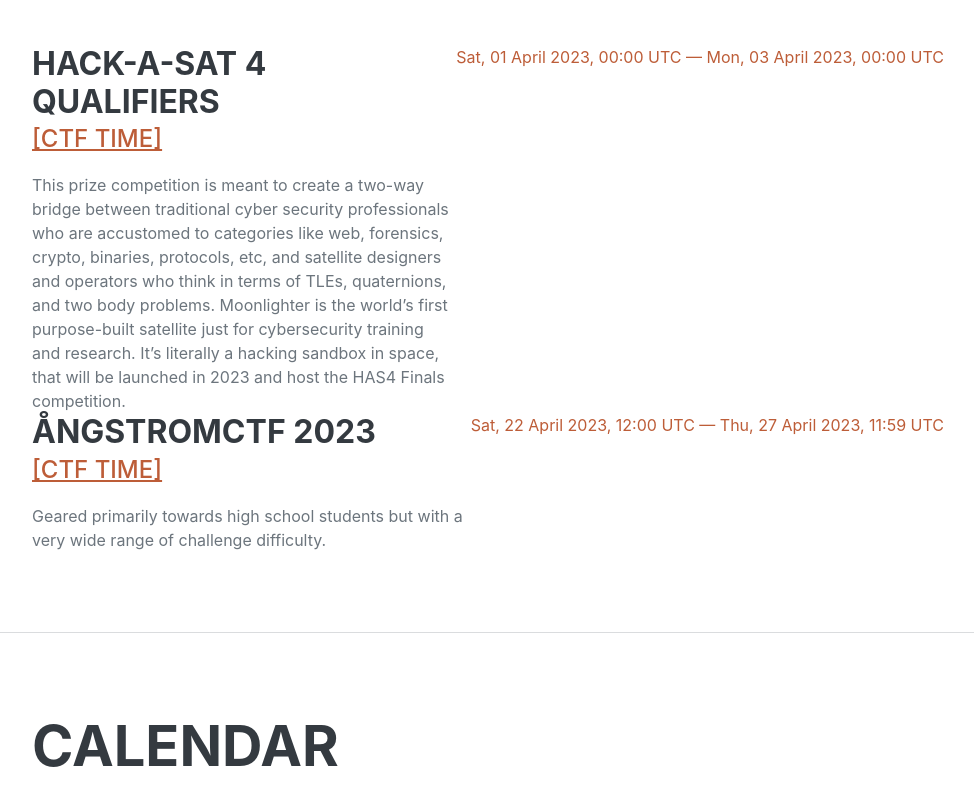
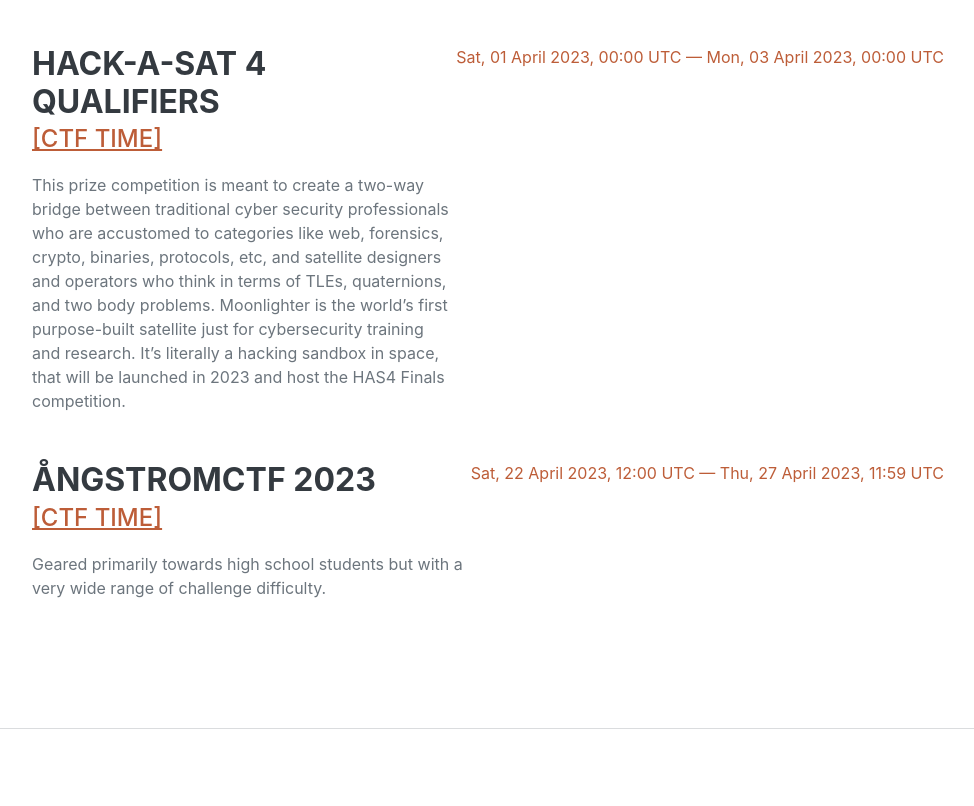
Before and after one commit to NMT-CC/clubsite, a plain HTML site: page index.html in a window 1280 px wide. Shown: the part 2179-2985 px from the top of the page, without its empty margins (288-1262 px from the left). Drawn offline with nearby package versions, Linux system fonts and the light colour scheme; a web font is replaced by a local one.

Commit message:
fixed spacign 2

```diff
--- a/index.html
+++ b/index.html
@@ -121,11 +121,12 @@
                         </div>
                         <div class="flex-shrink-0"><span class="text-primary">Sat, 18 Feb. 2023, 12:00 UTC — Sun, 19 Feb. 2023, 12:00 UTC</span></div>
                     </div>
-                    <div class="d-flex flex-column flex-md-row justify-content-between">
+                    <div class="d-flex flex-column flex-md-row justify-content-between mb-5">
                         <div class="flex-grow-1">
                             <h3 class="mb-0">Hack-A-Sat 4 Qualifiers</h3>
                             <div class="subheading mb-3"><a href="https://ctftime.org/event/1837">[CTF TIME]</a></div>
                             <div>
+
                                 This prize competition is meant to create a
                                 two-way bridge between traditional cyber
                                 security professionals who are accustomed to
@@ -139,11 +140,12 @@
                                 research. It’s literally a hacking sandbox in
                                 space, that will be launched in 2023 and host
                                 the HAS4 Finals competition.
+
                             </div>
                         </div>
                         <div class="flex-shrink-0"><span class="text-primary">Sat, 01 April 2023, 00:00 UTC — Mon, 03 April 2023, 00:00 UTC</span></div>
                     </div>
-                    <div class="d-flex flex-column flex-md-row justify-content-between">
+                    <div class="d-flex flex-column flex-md-row justify-content-between mb-5">
                         <div class="flex-grow-1">
                             <h3 class="mb-0">ångstromCTF 2023</h3>
                             <div class="subheading mb-3"><a href="https://ctftime.org/event/1859">[CTF TIME]</a></div>
```
